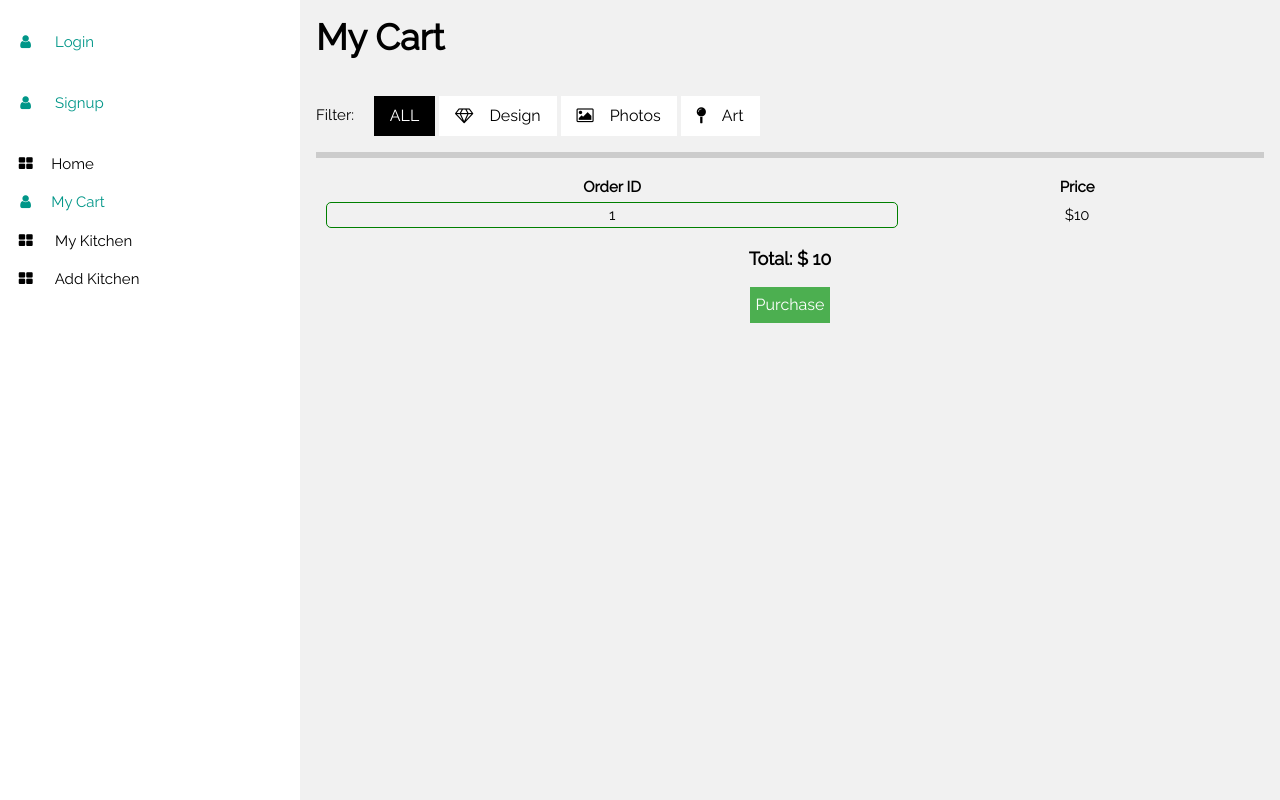
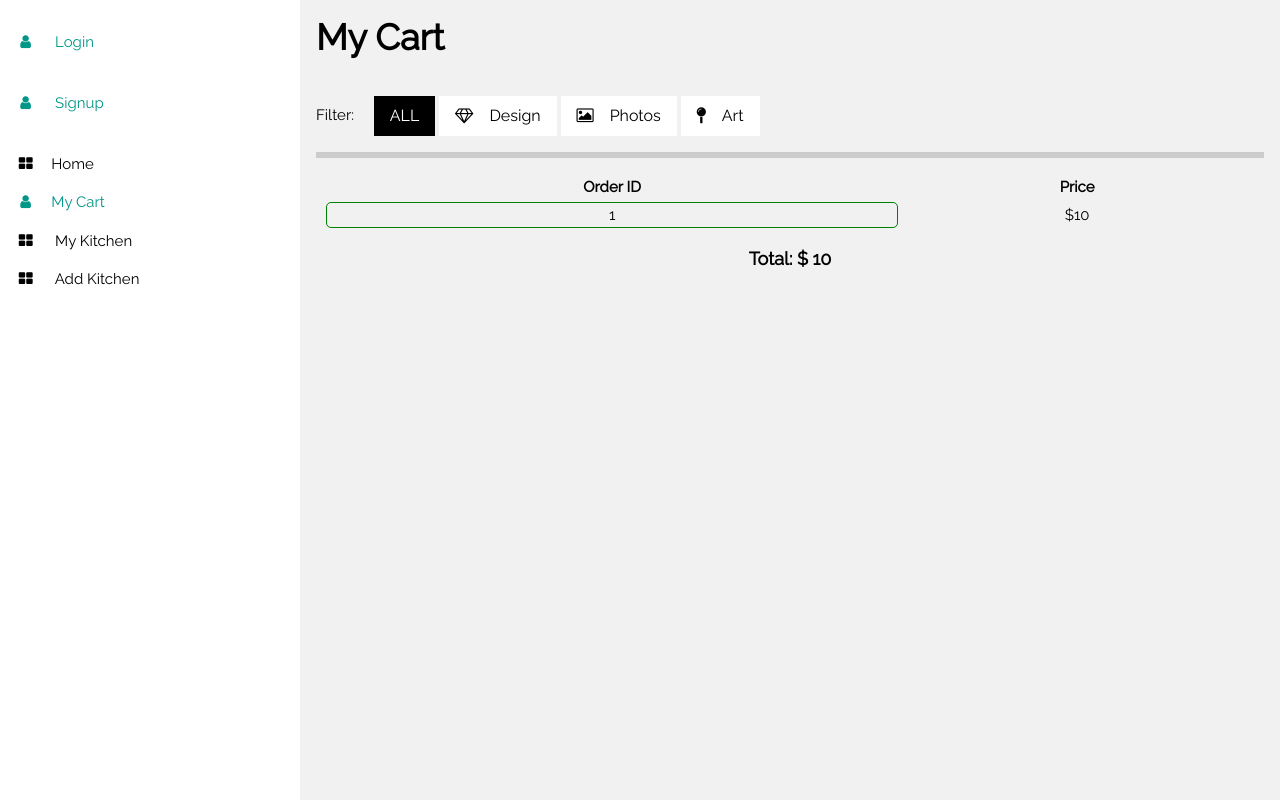
Before and after one commit to beseidel/kitchen, a Django app: template kitchenapp/templates/order.html in a window 1280 px wide. Run offline with Django 3.2, Linux system fonts and the light colour scheme; the template is opened without the code that fills it: most values are stand-ins (such as "Sample title", 1, 10 or a date in 2020).

```diff
--- a/kitchenapp/templates/order.html
+++ b/kitchenapp/templates/order.html
@@ -90,7 +90,7 @@ body,h1,h2,h3,h4,h5,h6 {font-family: "Raleway", sans-serif}
 
           </table>
           <p><h5> <b>  Total: $ {{total}} </b>  </h5> </p>
-          <button class='purchaseButton' id='{{total}}'> Purchase </button>
+          <!-- <button class='purchaseButton' id='{{total}}'> Purchase </button> -->
 
           </table>
 
```
